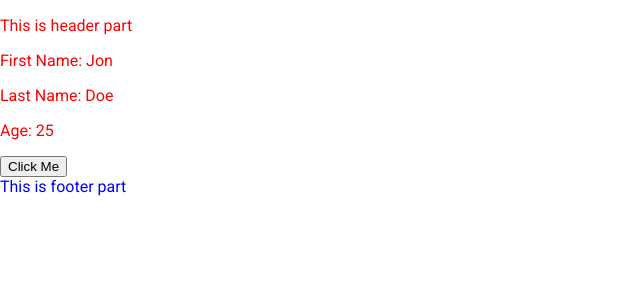
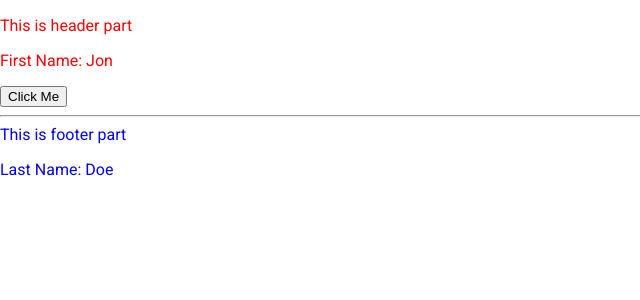
Before and after one commit to gsshohel1314/vue2project, a Vue app in the folder main_project/: page / in a window 1280 px wide. Shown: the top 300 px of the page, without its empty margins (0-640 px from the left). Built offline with nearby package versions, Linux system fonts and the light colour scheme.

Commit message:
child component to child componet communicatin

```diff
--- a/main_project/src/App.vue
+++ b/main_project/src/App.vue
@@ -2,12 +2,11 @@
   <div>
     <appHeader
       v-bind:firstName = "fName"
-      v-bind:lastName = "lName"
-      v-bind:age = "myAge"
-      v-on:updateValue = "fName = $event"
     />
 
-    <appFooter/>
+    <appFooter
+      v-bind:lastName = "lName"
+    />
   </div>
 </template>
 
@@ -20,7 +19,6 @@ export default {
     return {
       fName: "Jon",
       lName: "Doe",
-      myAge: 25
     }
   },
 
--- a/main_project/src/Components/HeaderFooter/Footer.vue
+++ b/main_project/src/Components/HeaderFooter/Footer.vue
@@ -1,12 +1,21 @@
 <template>
     <div>
         This is footer part
+        <p>Last Name: {{ lastName }}</p>
     </div>
 </template>
 
 <script>
+import {bus} from '../../main'
 export default {
-
+    props:{
+        lastName: String,
+    },
+    created() {
+        bus.$on('changeName', (data)=>{
+            this.lastName= data;
+        });
+    },
 }
 </script>
 
--- a/main_project/src/Components/HeaderFooter/Header.vue
+++ b/main_project/src/Components/HeaderFooter/Header.vue
@@ -2,22 +2,22 @@
     <div>
         <p>This is header part</p>
         <p>First Name: {{ firstName }}</p>
-        <p>Last Name: {{ lastName }}</p>
-        <p>Age: {{ age }}</p>
+
         <button v-on:click="updateName">Click Me</button>
+        <hr>
     </div>
 </template>
 
 <script>
+import {bus} from '../../main'
 export default {
     props: {
         firstName: String,
-        lastName: String,
-        age: Number
     },
     methods: {
         updateName(){
-            this.$emit('updateValue', 'luffy');
+            // this.firstName = "jack";
+            bus.$emit('changeName', this.firstName = "jack");
         }
     },
 }
--- a/main_project/src/main.js
+++ b/main_project/src/main.js
@@ -3,6 +3,8 @@ import App from './App.vue'
 
 Vue.config.productionTip = false
 
+export const bus = new Vue();
+
 new Vue({
   render: h => h(App),
 }).$mount('#app')
```
